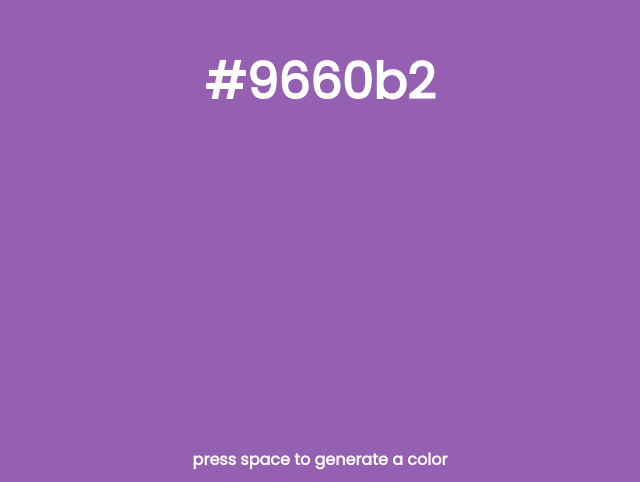
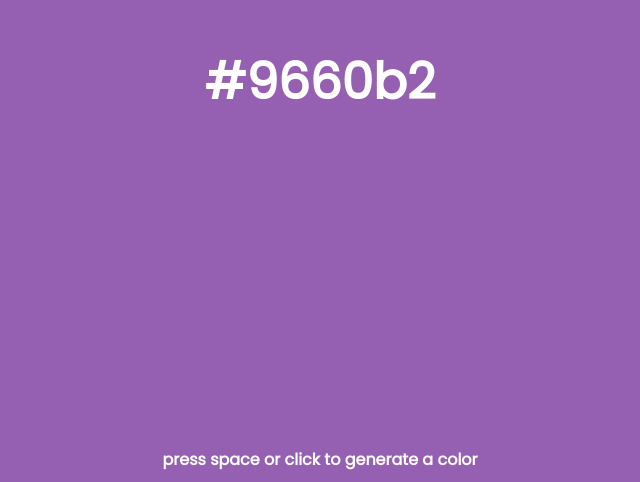
Before and after one commit to skykingravi/colorcode, a plain HTML site: page index.html in a window 1280 px wide. Shown: the part 318-800 px from the top of the page, without its empty margins (320-960 px from the left). Drawn offline with Linux system fonts and the light colour scheme.

Commit message:
Update index.html

```diff
--- a/index.html
+++ b/index.html
@@ -15,7 +15,7 @@
 
 <body>
     <h1 id="heading">#000000</h1>
-    <h4>press space to generate a color</h4>
+    <h4>press space or click to generate a color</h4>
 </body>
 
 </html>
```
